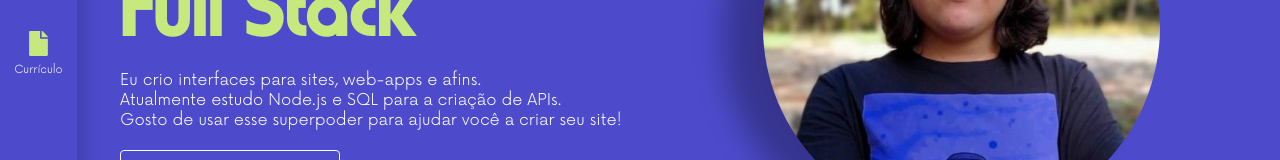
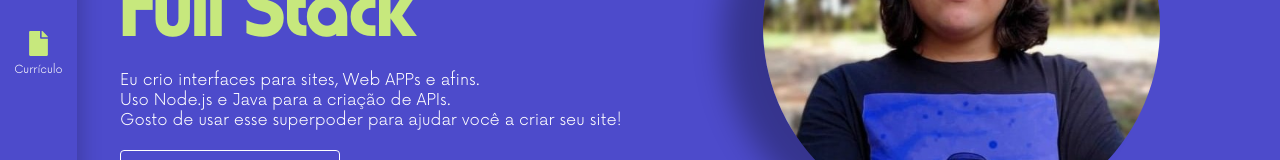
Before and after one commit to JoshuaHawatta/portifolio-dev, a React (Vite) app: page / in a window 1280 px wide. Shown: the part 373-533 px from the top of the page. Built offline with nearby package versions, Linux system fonts and the light colour scheme.

Commit message:
chore: changing some texts

```diff
--- a/src/pages/Home/index.jsx
+++ b/src/pages/Home/index.jsx
@@ -15,8 +15,8 @@ const HomePage = () => {
 						<h1>
 							D<span>e</span>senvolvedor Full Stack
 						</h1>
-						<p>Eu crio interfaces para sites, web-apps e afins.</p>
-						<p>Atualmente estudo Node.js e SQL para a criação de APIs.</p>
+						<p>Eu crio interfaces para sites, Web APPs e afins.</p>
+						<p>Uso Node.js e Java para a criação de APIs.</p>
 
 						<p>Gosto de usar esse superpoder para ajudar você a criar seu site!</p>
 
--- a/src/pages/Jobs/jobsList.js
+++ b/src/pages/Jobs/jobsList.js
@@ -11,7 +11,7 @@ const jobsList = [
 		img: bbcLogo,
 		stacks: ['Java', 'Spring MVC', 'React', 'Prime Faces', 'PostgreSQL'],
 		description:
-			'Tive o privilégio de ir para uma empresa de renome e aprender um monte de coisa bacana. A melhor foi estar em equipe e aprender o passo-a-passo de um projeto grande.',
+			'Tive o privilégio de ir para uma empresa de renome e aprender um monte de coisas bacanas. A melhor parte? estar em equipe e aprender o passo-a-passo de um projeto grande.',
 	},
 	{
 		id: 2,
```
